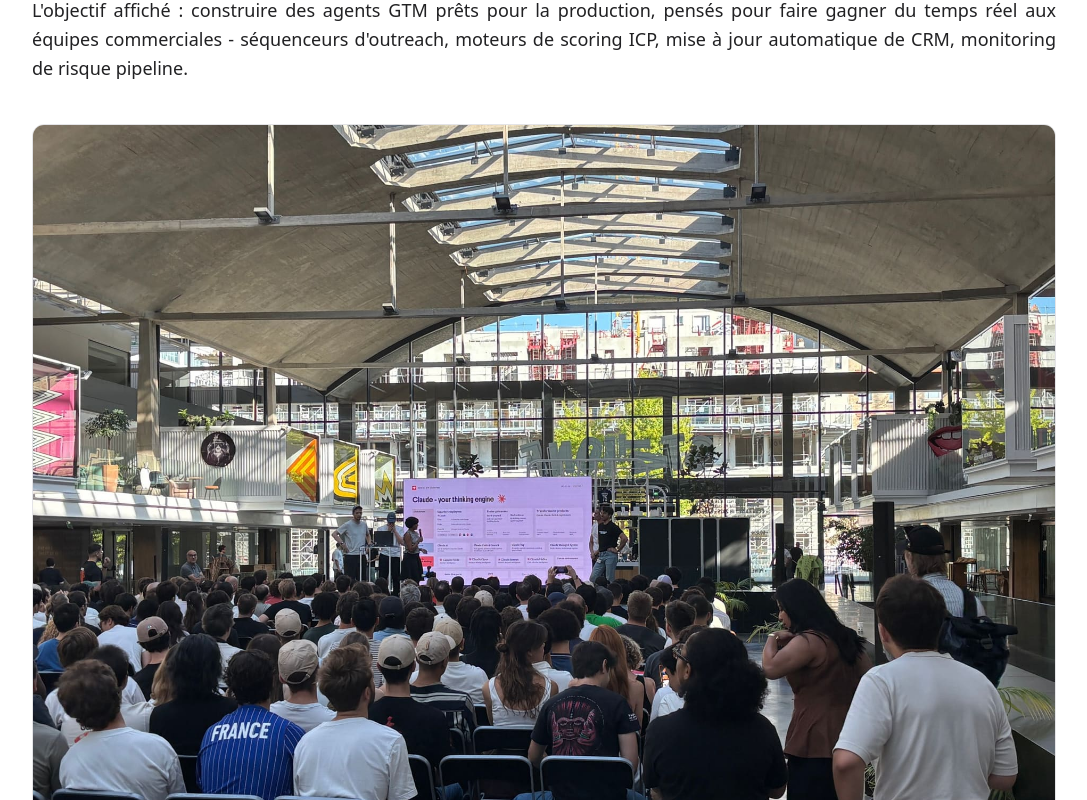
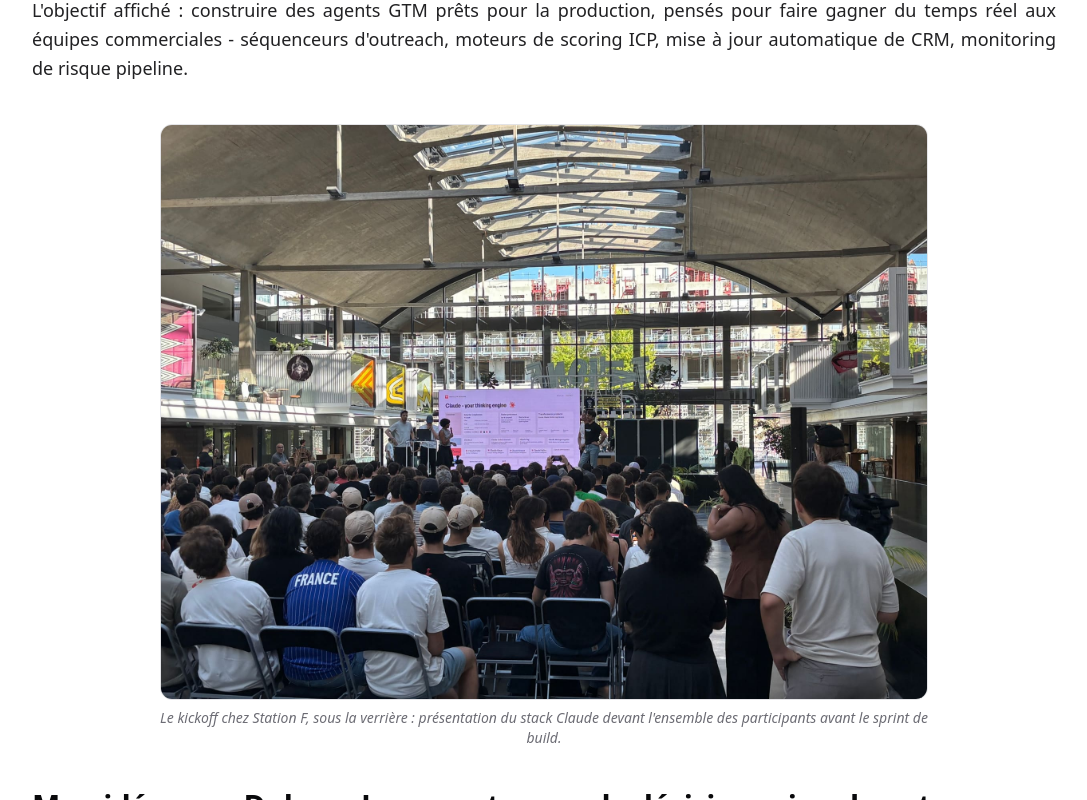
Before and after one commit to VincentNguyenPro/Portfolio, a React (Vite) app: page /blog/agentic-gtm-hackathon-locus in a window 1280 px wide. Shown: the part 1180-1980 px from the top of the page, without its empty margins (96-1183 px from the left). Built offline with nearby package versions, Linux system fonts and the light colour scheme; the HTML template or start-up script is replaced by a standard one.

Commit message:
Cap full-width body images to a moderate max width on desktop to shorten article length
Co-Authored-By: Claude Sonnet 5 <noreply@anthropic.com>

```diff
--- a/src/pages/BlogPost.tsx
+++ b/src/pages/BlogPost.tsx
@@ -263,8 +263,10 @@ export default function BlogPost() {
                   ? 'max-w-2xl mx-auto'
                   : w === 'lg'
                   ? 'max-w-3xl mx-auto'
-                  : w === 'full' || g.fullWidth
+                  : w === 'full'
                   ? ''
+                  : g.fullWidth
+                  ? 'max-w-3xl mx-auto'
                   : 'max-w-2xl mx-auto';
                 return (
                   <div key={idx} className={widthClass}>
```
